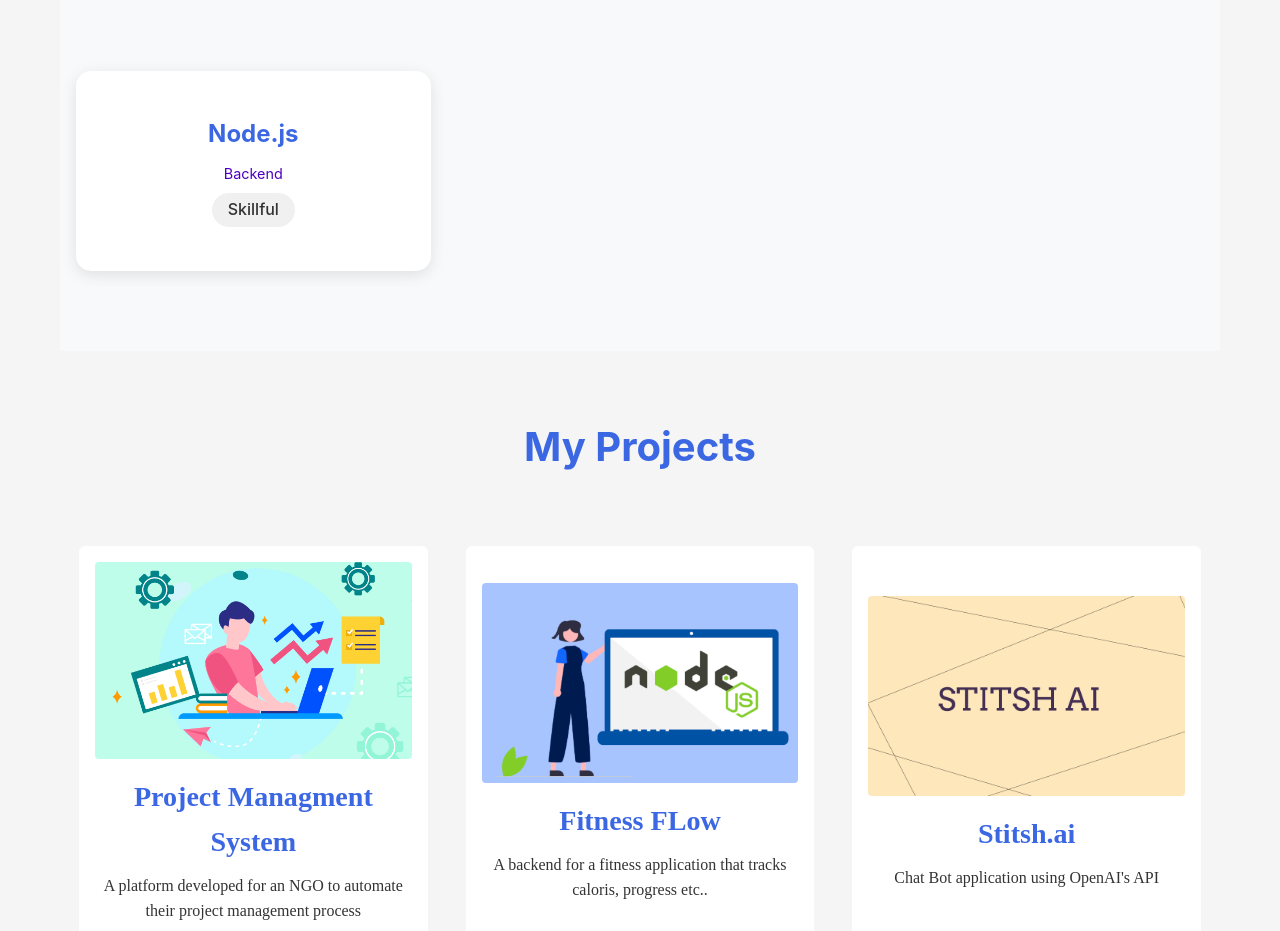
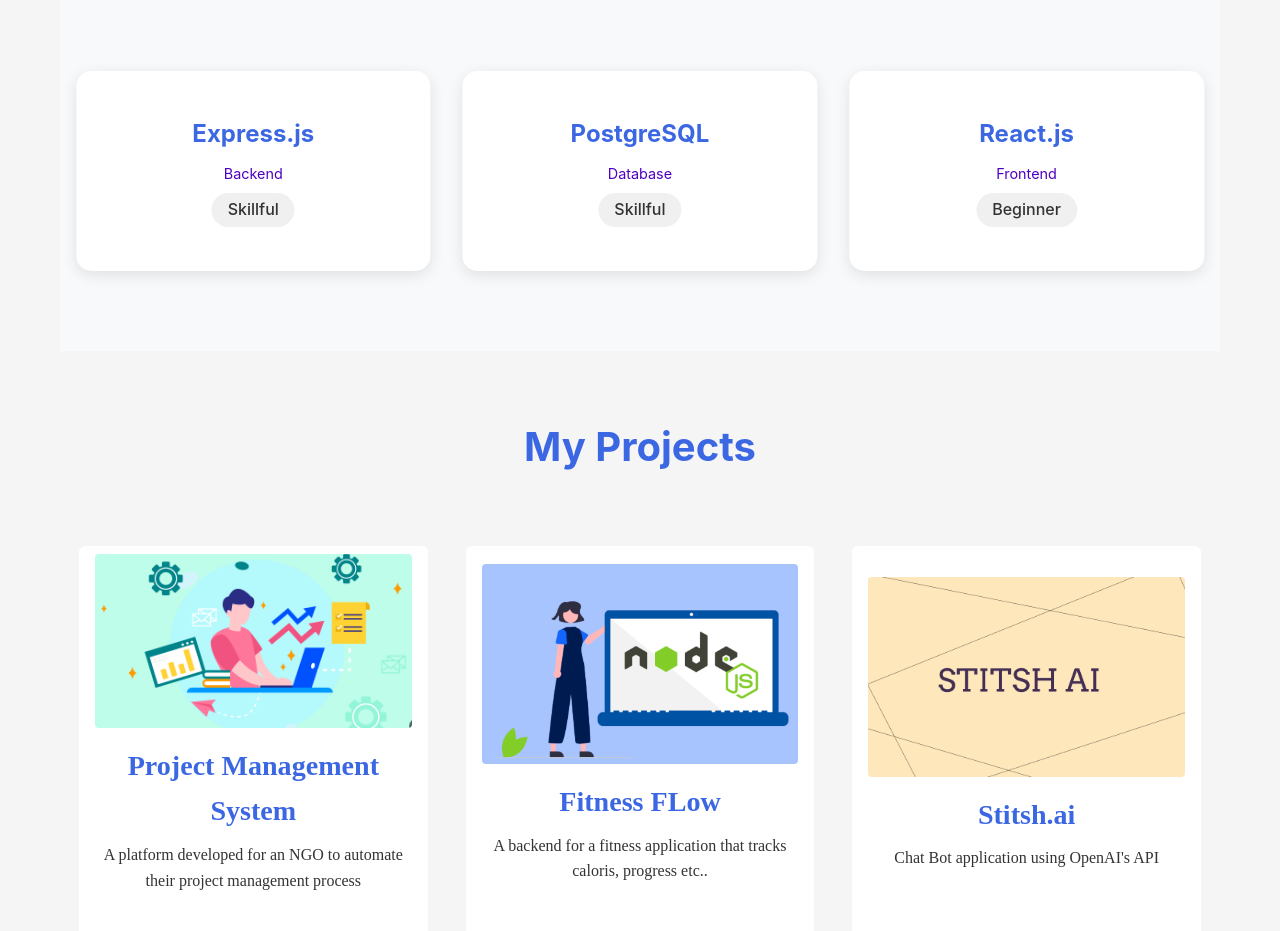
Before and after one commit to Hussain-Elfalah/Portfolio, a React (Vite) app: page / in a window 1280 px wide. Shown: the part 921-1852 px from the top of the page. Built offline with nearby package versions, Linux system fonts and the light colour scheme.

Commit message:
Configure for GitHub Pages

```diff
--- a/src/components/Projects/Projects.css
+++ b/src/components/Projects/Projects.css
@@ -158,3 +158,27 @@
     transition: none;
   }
 }
+
+.projects.dark {
+  background-color: var(--dark-background);
+}
+
+.projects.dark h2 {
+  color: var(--dark-text);
+}
+
+.projects.dark .card-content {
+  background-color: var(--dark-card-bg);
+}
+
+.projects.dark .card-content h3 {
+  color: var(--accent-color);
+}
+
+.projects.dark .card-content p {
+  color: var(--dark-text);
+}
+
+.projects.dark .view-project {
+  color: var(--primary-color);
+}
--- a/src/components/Projects/Projects.jsx
+++ b/src/components/Projects/Projects.jsx
@@ -1,12 +1,18 @@
 import React from 'react';
-import ProjectCard from './ProjectCard';
+import { useTheme } from '../../context/ThemeContext';
+import { translations } from '../../translations';
 import './Projects.css';
 
-const Projects = () => {
+const Projects = ({ language }) => {
+  const { isDarkMode } = useTheme();
+  const t = translations[language].projects;
+
   const projects = [
     {
-      title: "Project Managment System",
-      description: "A platform developed for an NGO to automate their project management process",
+      title: language === 'en' ? "Project Management System" : "نظام إدارة المشاريع",
+      description: language === 'en'
+        ? "A platform developed for an NGO to automate their project management process"
+        : "منصة تم تطويرها لمنظمة غير حكومية لأتمتة عملية إدارة المشاريع",
       image: "/Portfolio/images/projects-images/PMP.png",
       link: "https://github.com/Hussain-Elfalah/ProjectManagement.git"
     },
@@ -44,14 +50,25 @@ const Projects = () => {
   ];
 
   return (
-    <section className="projects">
-      <h2>My Projects</h2>
+    <section className={`projects ${isDarkMode ? 'dark' : ''}`}>
+      <h2>{t.title}</h2>
       <div className="projects-grid">
         {projects.map((project, index) => (
-          <ProjectCard
+          <a
             key={index}
-            {...project}
-          />
+            href={project.link}
+            target="_blank"
+            rel="noopener noreferrer"
+            className="card"
+          >
+            <div className="card-overlay"></div>
+            <div className="card-content">
+              <img src={project.image} alt={project.title} />
+              <h3>{project.title}</h3>
+              <p>{project.description}</p>
+              <span className="view-project">{t.viewProject}</span>
+            </div>
+          </a>
         ))}
       </div>
     </section>
--- a/src/components/Skills/Skills.css
+++ b/src/components/Skills/Skills.css
@@ -104,3 +104,29 @@
       scrollbar-width: none;
     }
   }
+
+.skills.dark {
+  background-color: var(--dark-background);
+}
+
+.skills.dark h2 {
+  color: var(--dark-text);
+}
+
+.skills.dark .skill-content {
+  background-color: var(--dark-card-bg);
+  color: var(--dark-text);
+}
+
+.skills.dark .skill-content h3 {
+  color: var(--accent-color);
+}
+
+.skills.dark .skill-category {
+  color: var(--primary-color);
+}
+
+.skills.dark .skill-level {
+  background-color: rgba(255, 255, 255, 0.1);
+  color: var(--dark-text);
+}
--- a/src/components/Skills/Skills.jsx
+++ b/src/components/Skills/Skills.jsx
@@ -1,24 +1,46 @@
-import React from 'react';
+import React, { useEffect, useState } from 'react';
+import { useTheme } from '../../context/ThemeContext';
+import { translations } from '../../translations';
 import './Skills.css';
 
 const Skills = ({ language }) => {
-  const skills = {
-    en: [
-      { name: 'Node.js', level: 'Skillful', category: 'Backend' },
-      // ... other skills
-    ],
-    ar: [
-      { name: 'Node.js', level: 'متمكن', category: 'تطوير خلفي' },
-      // ... translate other skills
-    ]
-  };
+  const { isDarkMode } = useTheme();
+  const t = translations[language].skills;
+
+  const skillsData = [
+    { name: 'Node.js', level: t.levels.skillful, category: t.categories.backend },
+    { name: 'Express.js', level: t.levels.skillful, category: t.categories.backend },
+    { name: 'PostgreSQL', level: t.levels.skillful, category: t.categories.database },
+    { name: 'React.js', level: t.levels.beginner, category: t.categories.frontend },
+    { name: 'RESTful APIs', level: t.levels.skillful, category: t.categories.backend },
+    { name: 'Internet Computer', level: t.levels.beginner, category: t.categories.blockchain },
+    { name: 'Smart Contracts', level: t.levels.beginner, category: t.categories.blockchain },
+    { name: 'Management Tools', level: t.levels.skillful, category: t.categories.softSkills },
+    { name: 'Leadership', level: t.levels.skillful, category: t.categories.softSkills },
+    { name: 'Problem Solving', level: t.levels.skillful, category: t.categories.softSkills },
+  ];
+
+  const [activeIndex, setActiveIndex] = useState(0);
+
+  useEffect(() => {
+    const interval = setInterval(() => {
+      setActiveIndex((current) =>
+        current === skillsData.length - 3 ? 0 : current + 1
+      );
+    }, 3000);
+
+    return () => clearInterval(interval);
+  }, []);
 
   return (
-    <section className="skills">
-      <h2>{language === 'en' ? 'My Skills' : 'مهاراتي'}</h2>
+    <section className={`skills ${isDarkMode ? 'dark' : ''}`}>
+      <h2>{t.title}</h2>
       <div className="skills-carousel">
-        <div className="skills-track">
-          {skills[language].map((skill, index) => (
+        <div
+          className="skills-track"
+          style={{ transform: `translateX(-${activeIndex * 33.33}%)` }}
+        >
+          {skillsData.map((skill, index) => (
             <div key={index} className="skill-card">
               <div className="skill-content">
                 <h3>{skill.name}</h3>
```
